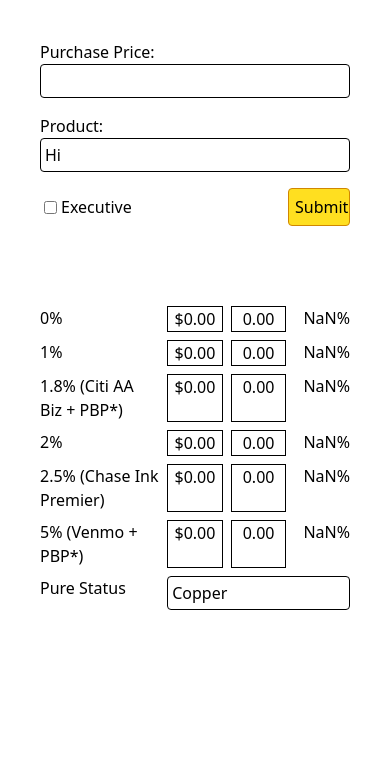
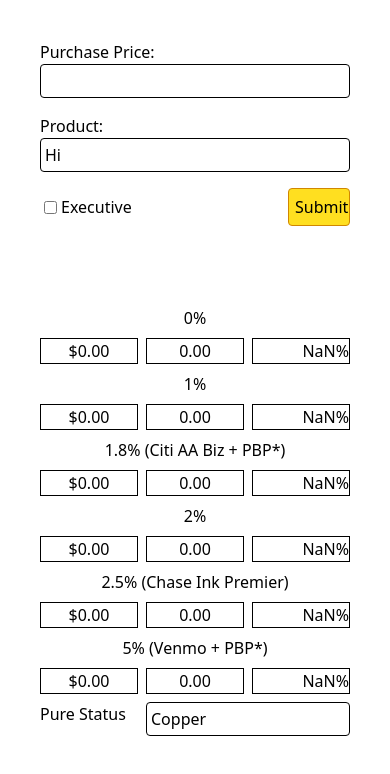
Before and after one commit to justinbian10/costgold-frontend, a React (Vite) app: page / in a window 390 px wide. Shown: the top 774 px of the page. Built offline with nearby package versions, Linux system fonts and the light colour scheme.

Commit message:
fix spacing on mobile

```diff
--- a/src/components/PurchaseValueDisplay.tsx
+++ b/src/components/PurchaseValueDisplay.tsx
@@ -35,7 +35,7 @@ function PurchaseValueDisplay({price, buyPrice}) {
 	}
 
 	return (
-		<div className="grid grid-cols-5 gap-2 p-10 w-full">
+		<div className="grid grid-cols-6 gap-2 p-10 w-full">
 			<PaymentSummary price={price} buyPrice={buyPrice} paymentName="0%" feePercent="0" pureStatusPercent={pureStatusPercent} />
 			<PaymentSummary price={price} buyPrice={buyPrice} paymentName="1%" feePercent="-1" pureStatusPercent={pureStatusPercent} />
 			<PaymentSummary price={price} buyPrice={buyPrice} paymentName="1.8% (Citi AA Biz + PBP*)" feePercent="-1.8" pureStatusPercent={pureStatusPercent} />
@@ -43,7 +43,7 @@ function PurchaseValueDisplay({price, buyPrice}) {
 			<PaymentSummary price={price} buyPrice={buyPrice} paymentName="2.5% (Chase Ink Premier)" feePercent="-2.5" pureStatusPercent={pureStatusPercent} />
 			<PaymentSummary price={price} buyPrice={buyPrice} paymentName="5% (Venmo + PBP*)" feePercent="-5" pureStatusPercent={pureStatusPercent} />
 			<p className="col-span-2">Pure Status</p>
-			<select name="product" className="border text-md appearance-none rounded-sm p-1 col-span-3 flex items-center" onChange={handleStatusChange}>
+			<select name="product" className="border text-md appearance-none rounded-sm p-1 col-span-4 flex items-center" onChange={handleStatusChange}>
 				<option value=".75">Copper</option>
 				<option value=".7">Silver</option>
 				<option value=".625">Gold</option>
@@ -94,10 +94,10 @@ function PaymentSummary({price, buyPrice, paymentName, feePercent, pureStatusPer
 
 	return (
 		<>
-			<h3 className="col-span-2">{paymentName}</h3>
-			<p className="border text-center w-full">{`$${(breakeven).toFixed(2)}`}</p>
-			<p className={`border text-center w-full ${backgroundColor}`}>{`${(breakeven - buyPrice).toFixed(2)}`}</p>
-			<p className={"text-right " + backgroundColor}>{percent}%</p>
+			<h3 className="text-center sm:text-left col-span-6 sm:col-span-2">{paymentName}</h3>
+			<p className="border text-center w-full col-span-2 sm:col-span-1">{`$${(breakeven).toFixed(2)}`}</p>
+			<p className={`border text-center w-full col-span-2 sm:col-span-1 ${backgroundColor}`}>{`${(breakeven - buyPrice).toFixed(2)}`}</p>
+			<p className={"border text-right col-span-2 sm:col-span-2 " + backgroundColor}>{percent}%</p>
 		</>
 	)
 }
```
